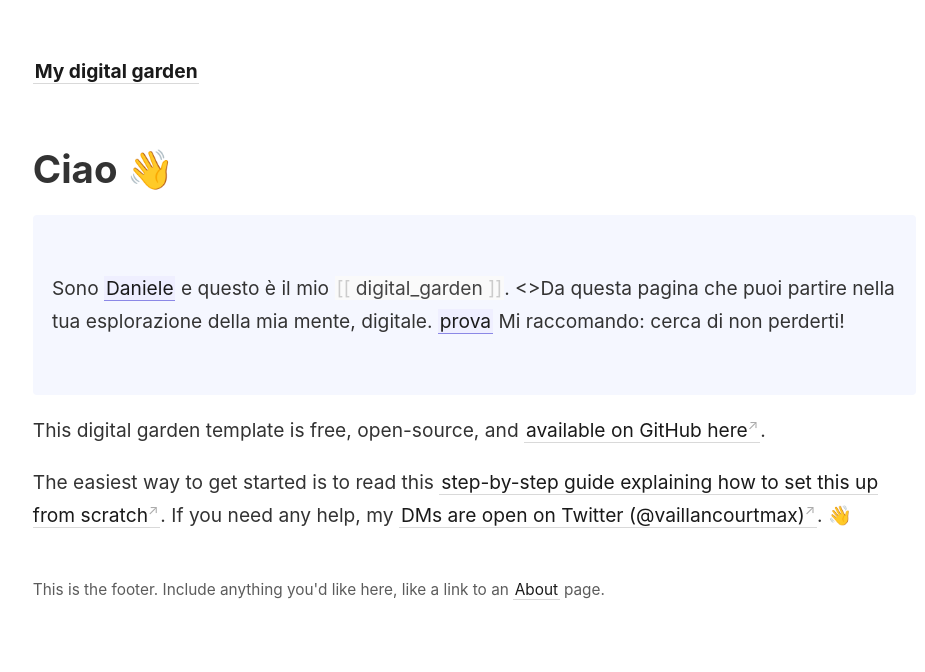
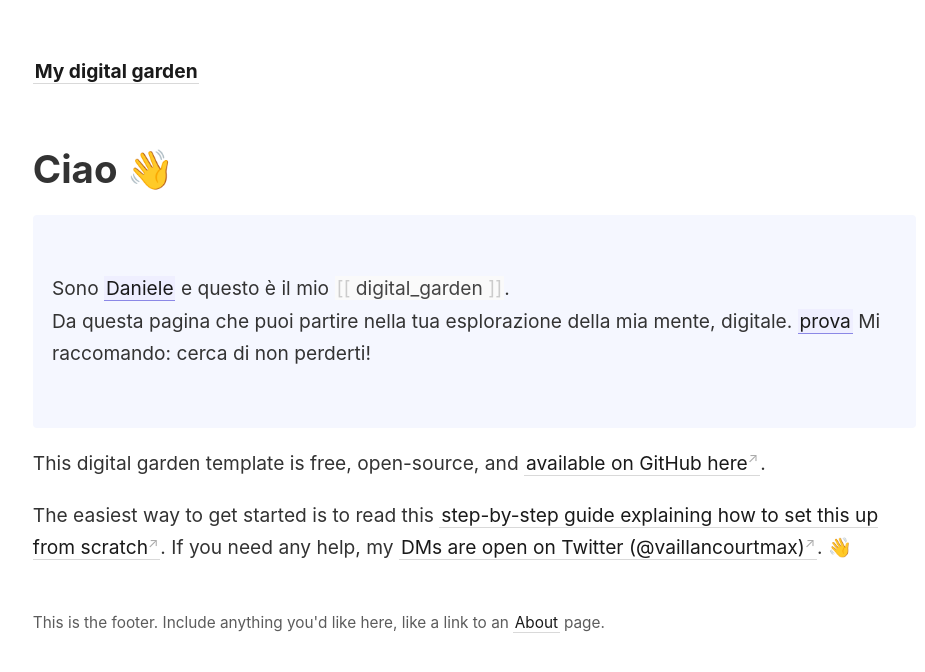
Before and after one commit to dandele/digital-garden-812, a Jekyll site: the page built from _pages/index.md, in a window 1280 px wide. Shown: the top 672 px of the page, without its empty margins (44-969 px from the left). Built offline with Jekyll 4.4.1, drawn with Linux system fonts in a browser that asks for light colours.

```diff
--- a/_pages/index.md
+++ b/_pages/index.md
@@ -8,7 +8,7 @@ permalink: /
 
 <p style="padding: 3em 1em; background: #f5f7ff; border-radius: 4px;">
 Sono [[Daniele]] e questo è il mio [[digital_garden]].
-<>Da questa pagina che puoi partire nella tua esplorazione della mia mente, digitale. [[prova]]
+<br>Da questa pagina che puoi partire nella tua esplorazione della mia mente, digitale. [[prova]]
 
 Mi raccomando: cerca di non perderti!
 
```
